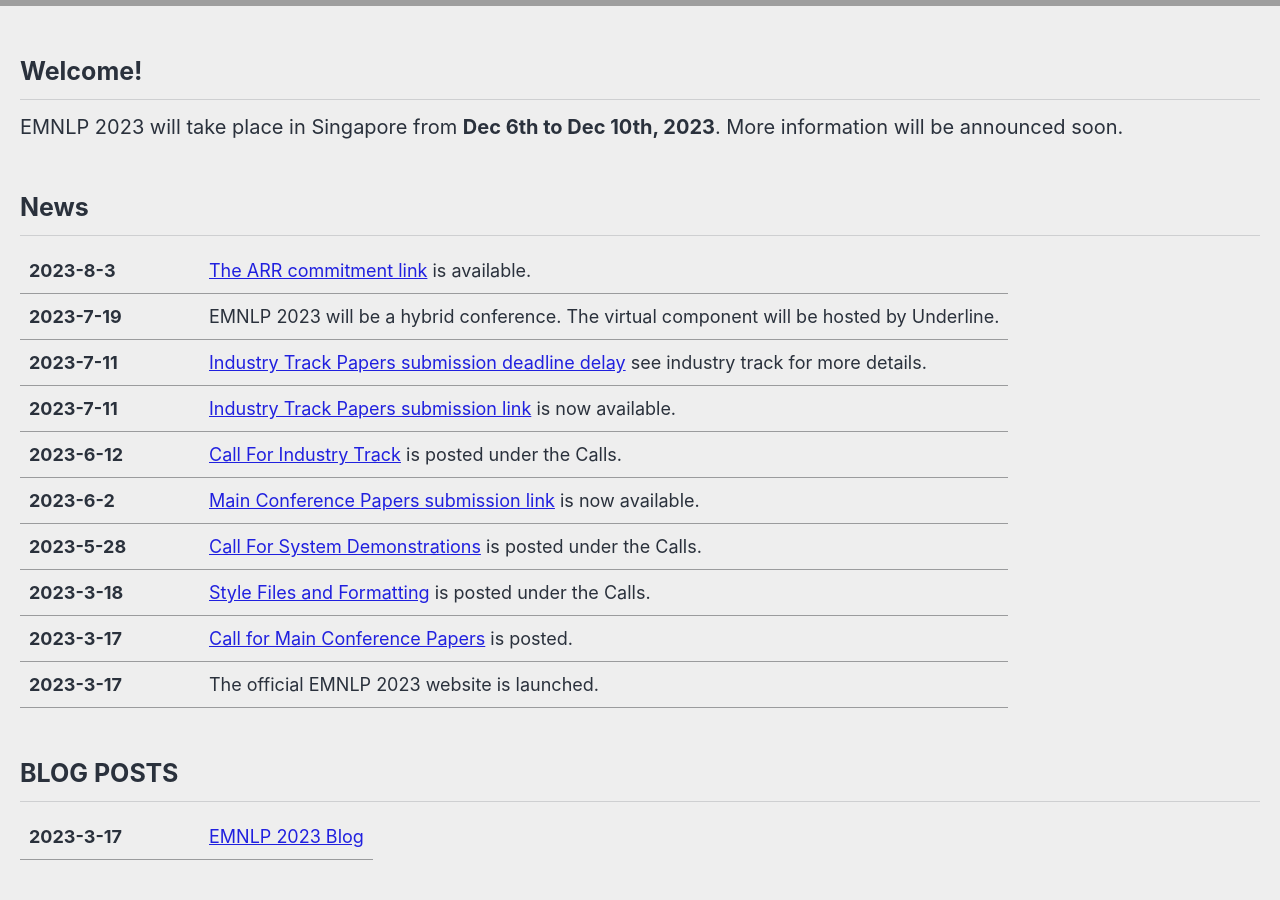
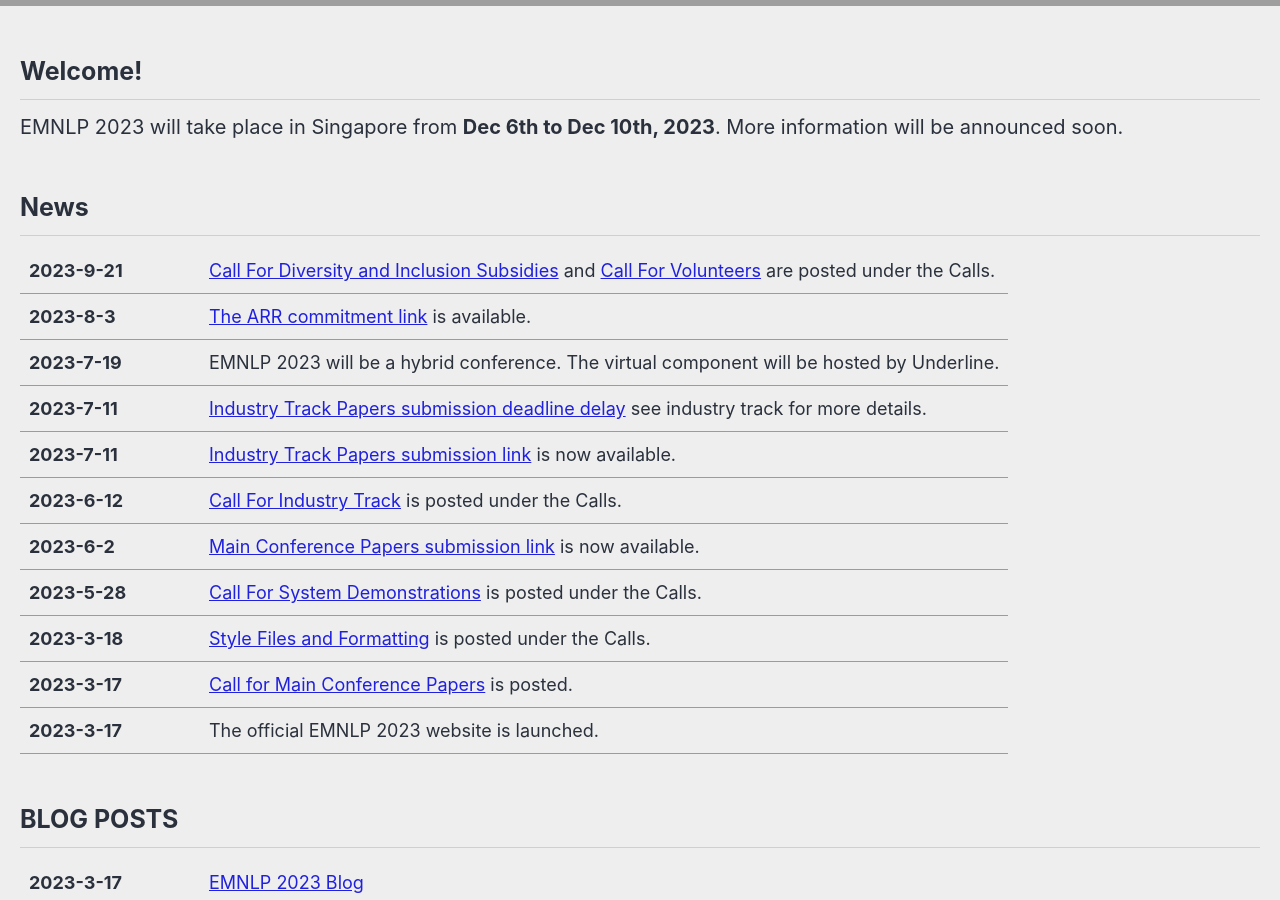
Before and after one commit to acl-org/emnlp-2023, a Jekyll site: the page built from _pages/home.md, in a window 1280 px wide and 900 px high, scrolled down 449 px. Built offline with Jekyll 4.4.1, drawn with Linux system fonts in a browser that asks for light colours; cached includes are drawn as plain includes; nearby versions of some CDN libraries; grey boxes are pictures that could not be loaded.

Commit message:
Update home.md

```diff
--- a/_pages/home.md
+++ b/_pages/home.md
@@ -17,6 +17,7 @@
 .news-table { font-size: .9em; table-layout: fixed; }
 .news-table tr td:nth-child(1) { font-weight: bold; width: 10em; }
 </style>
+| 2023-9-21 | [Call For Diversity and Inclusion Subsidies](/calls/subsidies/) and  [Call For Volunteers](/volunteers)  are posted under the Calls.
 | 2023-8-3 | [The ARR commitment link](https://openreview.net/group?id=EMNLP/2023/ARR_Commitment) is available.
 | 2023-7-19 | EMNLP 2023 will be a hybrid conference. The virtual component will be hosted by Underline.
 | 2023-7-11 | [Industry Track Papers submission deadline delay](/calls/industry_track/) see industry track for more details.
```
